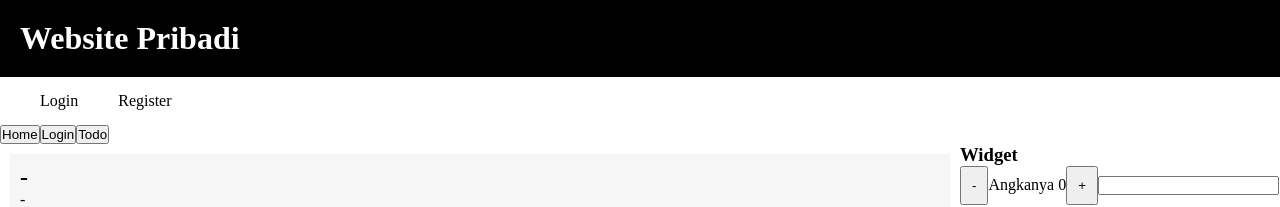
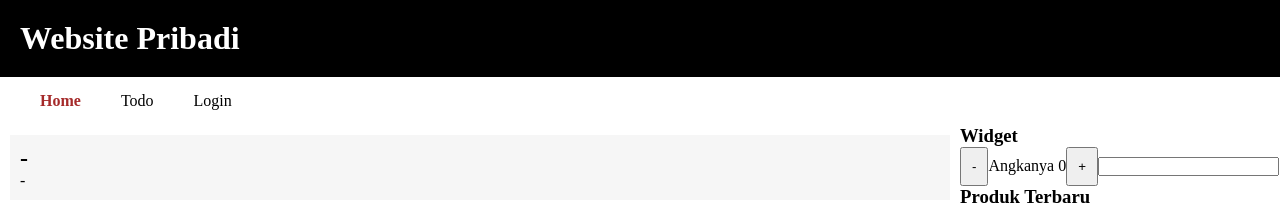
Before and after one commit to alfatta/vue-pertama, a Vue app: page / in a window 1280 px wide. Shown: the top 207 px of the page. Built offline with nearby package versions, Linux system fonts and the light colour scheme.

Commit message:
day 4 : routing

```diff
--- a/package.json
+++ b/package.json
@@ -8,7 +8,8 @@
   },
   "dependencies": {
     "moment": "^2.29.4",
-    "vue": "^3.2.41"
+    "vue": "^3.2.41",
+    "vue-router": "^4.1.6"
   },
   "devDependencies": {
     "@vitejs/plugin-vue": "^3.1.2",
--- a/src/App.vue
+++ b/src/App.vue
@@ -1,17 +1,9 @@
 <template>
   <Header />
   <Navbar />
-  <button @click="menu = 'home'">Home</button>
-  <button @click="menu = 'login'">Login</button>
-  <button @click="menu = 'todo'">Todo</button>
   <div class="main">
     <div class="page">
-      <HomePage v-if="menu == 'home'" />
-      <LoginPage v-else-if="menu == 'login'" />
-      <TodoPage v-else-if="menu == 'todo'" />
-      <template v-else>
-        <h3>404 Not Found</h3>
-      </template>
+      <RouterView />
     </div>
     <div class="sidebar">
       <!-- <Widget :value="angka" @update="(n) => angka = n" /> -->
@@ -28,14 +20,11 @@ import Header from "./components/Header.vue";
 import Navbar from "./components/Navbar.vue";
 import Widget from "./components/Widget.vue";
 import ProductList from "./components/ProductList.vue";
-import HomePage from "./pages/Home.vue";
-import LoginPage from "./pages/Login.vue";
-import TodoPage from "./pages/Todo.vue";
+import { RouterView } from "vue-router";
 
 export default {
   data() {
     return {
-      menu: 'home',
       angka: 0,
       title: ''
     }
@@ -43,11 +32,9 @@ export default {
   components: {
     Header,
     Navbar,
-    HomePage,
     ProductList,
-    LoginPage,
-    TodoPage,
     Widget,
+    RouterView
   }
 };
 </script>
--- a/src/components/Navbar.vue
+++ b/src/components/Navbar.vue
@@ -4,17 +4,14 @@
   display: 'flex'
 }">
   <template v-for="link in links" :key="url">
-    <a
-      v-if="link.needLogin == isLogin"
-      :href="link.url"
-      @click="(evt) => urlHandler(link.title, evt)"
+    <RouterLink
+      :to="link.url"
       :style="{
         padding: '10px 20px',
         textDecoration: 'none',
-        color: 'black',
       }">
       {{ link.title }}
-    </a>
+    </RouterLink>
   </template>
 </div>
 </template>
@@ -25,23 +22,10 @@ export default {
     return {
       isLogin: false,
       links: [
-        { title: "Google", url: "google.com", needLogin: true },
-        { title: "Facebook", url: "facebook.com", needLogin: true },
-        { title: "Logout", url: "github.com", needLogin: true },
-        { title: "Login", url: "github.com", needLogin: false },
-        { title: "Register", url: "github.com", needLogin: false },
+        { title: "Home", url: "/" },
+        { title: "Todo", url: "/todo" },
+        { title: "Login", url: "/login" },
       ]
-    }
-  },
-  methods: {
-    urlHandler(title, evt) {
-      if (title == 'Login') {
-        this.isLogin = true
-        evt.preventDefault()
-      } else if (title == 'Logout') {
-        this.isLogin = false
-        evt.preventDefault()
-      }
     }
   },
 }
@@ -49,7 +33,14 @@ export default {
 
 
 <style>
+a {
+  color: black;
+}
 a:hover {
   background-color: lightcyan;
 }
+a.router-link-active {
+  font-weight: bold;
+  color: brown;
+}
 </style>
--- /dev/null
+++ b/src/router/home.js
@@ -0,0 +1,21 @@
+export default {
+  path: "/home",
+  name: "home",
+  children: [
+    {
+      path: "/new-business",
+      name: "home-new-busines",
+      component: () => import("../pages/Home.vue"),
+    },
+    {
+      path: "/profile",
+      name: "home-profile",
+      component: () => import("../pages/Home.vue"),
+    },
+    {
+      path: "/news",
+      name: "home-news",
+      component: () => import("../pages/Home.vue"),
+    },
+  ],
+};
--- /dev/null
+++ b/src/router/index.js
@@ -0,0 +1,26 @@
+import { createRouter, createWebHistory } from "vue-router";
+import homeRoute from "./home";
+
+const router = createRouter({
+  history: createWebHistory(import.meta.env.BASE_URL),
+  routes: [
+    homeRoute,
+    {
+      path: "/",
+      name: "landing",
+      component: () => import("../pages/Home.vue"),
+    },
+    {
+      path: "/todo",
+      name: "todo",
+      component: () => import("../pages/Todo.vue"),
+    },
+    {
+      path: "/login",
+      name: "login",
+      component: () => import("../pages/Login.vue"),
+    },
+  ],
+});
+
+export default router;
```
Also changed, not shown: src/main.js (+3 -6 lines), 1 other file (tests, documents, lock files or other folders).
